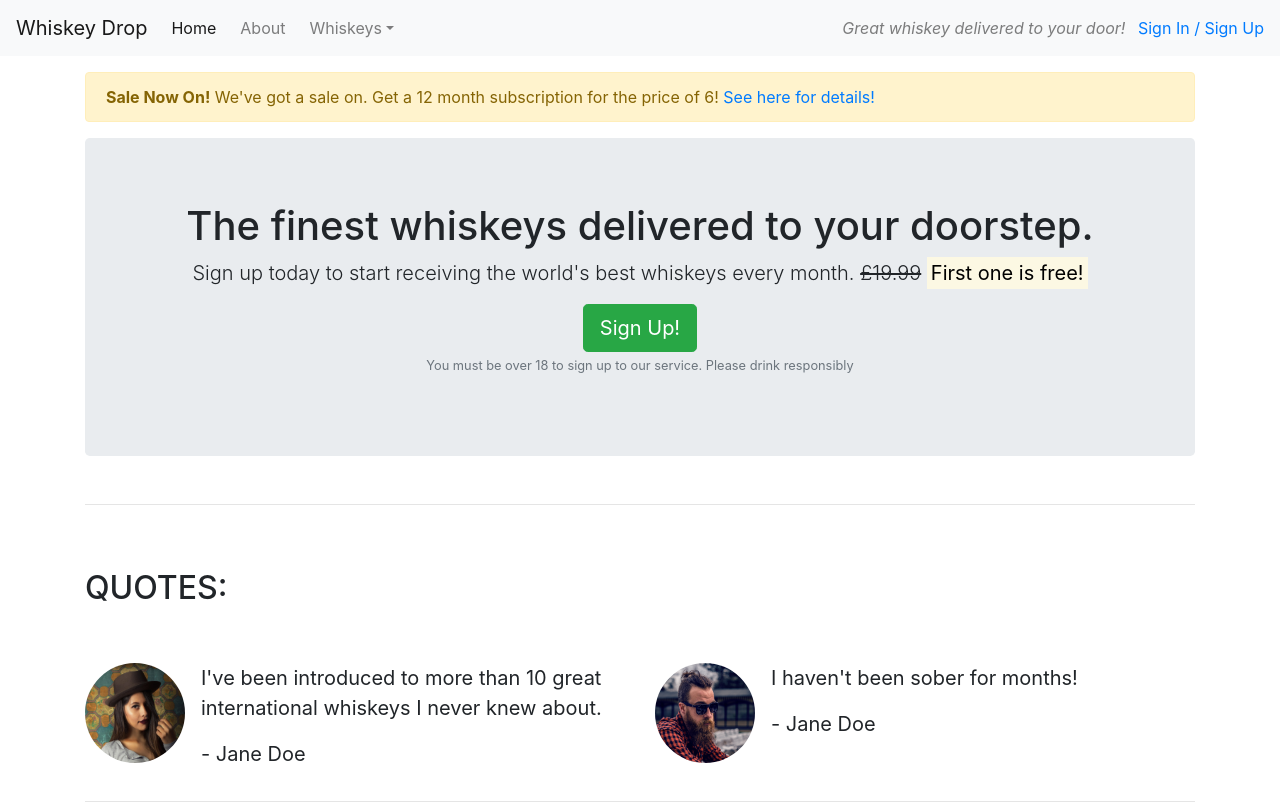
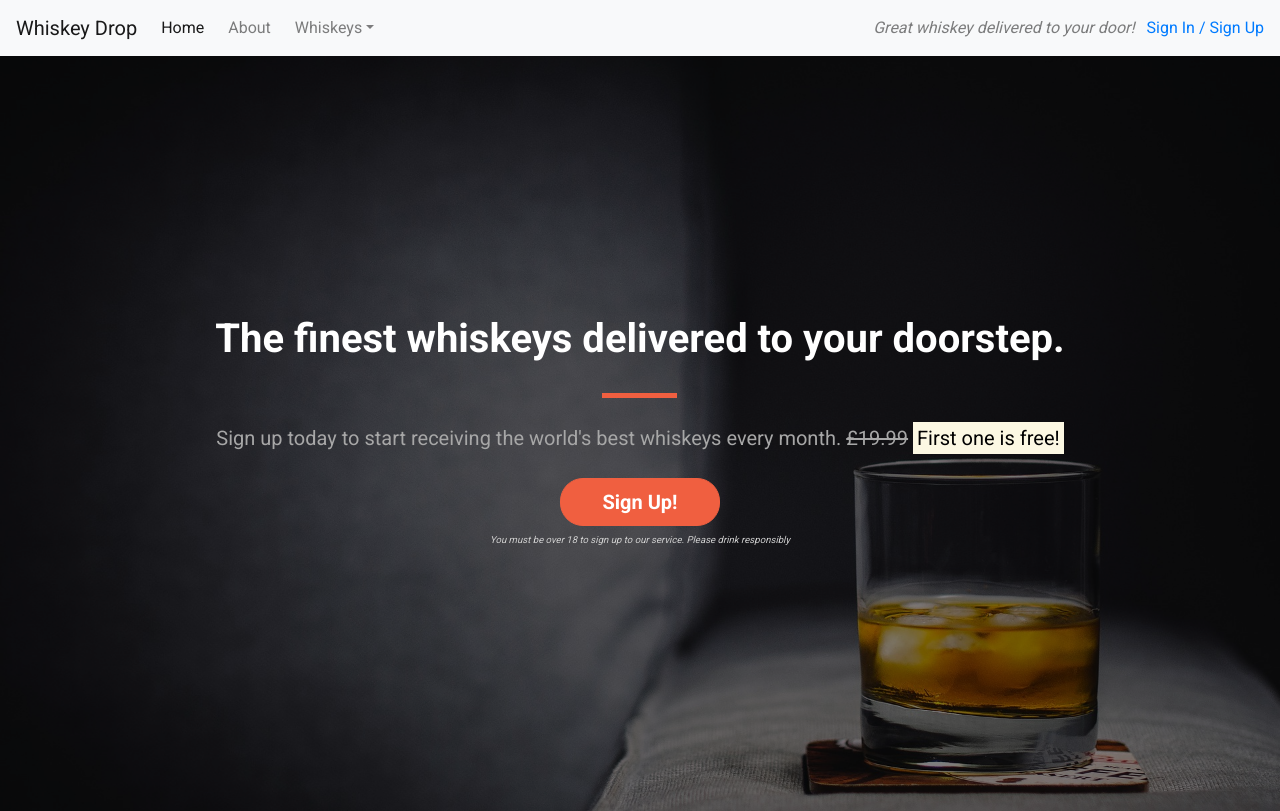
Before and after one commit to fredboys/Boootstrap-practice, a plain HTML site: page index.html in a window 1280 px wide. Shown: the top 811 px of the page. Drawn offline with nearby package versions, Linux system fonts and the light colour scheme.

Commit message:
Add background image and style buttons

```diff
--- /dev/null
+++ b/css/style.css
@@ -0,0 +1,95 @@
+body {
+    font-family: 'Roboto', sans-serif;
+}
+
+.alert-container {}
+
+.callout-container {
+    height: 100vh;
+
+    background: url(../images/whiskey-background.jpg) no-repeat bottom right fixed;
+    -webkit-background-size: cover;
+    -moz-background-size: cover;
+    -o-background-size: cover;
+    background-size: cover;
+
+    display: flex;
+    align-items: center;
+    justify-content: center;
+
+    position: relative;
+}
+
+.opaque-overlay {
+    position: absolute;
+    top: 0;
+    left: 0;
+    height: 100%;
+    width: 100%;
+    background-color: rgba(0,0,0,0.5);
+}
+
+.quotes-container {}
+
+.features-container {}
+
+/* Blcok dividers */
+
+.block-divider {
+    width: 75px;
+    height: 5px;
+    border: 0;
+}
+
+.block-divider--orange {
+    background-color: #f05f40;;
+}
+
+.block-divider--short {
+    width: 35px;
+}
+
+/* Jumbotron*/
+
+.jumbotron {
+    background-color: transparent;
+}
+
+.jumbotron-header {
+    color: white;
+    font-weight: bold;
+    margin-bottom: 30px;
+}
+
+.jumbotron .lead {
+    margin: 25px 0;
+    color: #a7a7a7;
+}
+
+.jumbotron small {
+    font-size: 60%;
+    font-style: italic;
+    color: #d0d0d0;
+}
+
+/* Buttons */
+
+.btn--cta {
+    font-weight: bold;
+    border-radius: 23px;
+    width: 160px;
+}
+
+.btn--red {
+    color: white;
+    background-color: #f05f40;
+    border-color: #f05f40;
+}
+
+.btn--red:hover,
+.btn--red:active,
+.btn--red:focus,
+.btn--red:active:focus {
+    background-color: #df4929;
+    border-color: #df4929;
+}
--- a/index.html
+++ b/index.html
@@ -8,6 +8,8 @@
     <meta name="viewport" content="width=device-width, initial-scale=1.0">
     <link rel="stylesheet" href="https://maxcdn.bootstrapcdn.com/bootstrap/4.1.3/css/bootstrap.min.css">
     <script src="https://kit.fontawesome.com/acf261aa30.js" crossorigin="anonymous"></script>
+    <link href="https://fonts.googleapis.com/css?family=Roboto:400,700" rel="stylesheet">
+    <link rel="stylesheet" href="css/style.css" type="text/css">
 </head>
 
 <body>
@@ -42,7 +44,7 @@
             <a href="/login">Sign In / Sign Up</a>
         </div>
     </nav>
-    <article class="container mt-3">
+    <!-- <div class="container alert-container">
         <div class="row d-none d-sm-block">
             <div class="col-12">
                 <div class="alert alert-warning">
@@ -51,24 +53,29 @@
                 </div>
             </div>
         </div>
+    </div> -->
+    <div class="container-fluid callout-container">
         <!-- Callout -->
+        <div class="opaque-overlay">&nbsp;</div>
       <div class="row">
           <div class="col-12">
               <section class="callout jumbotron text-center">
-                  <h1>The finest whiskeys delivered to your doorstep.</h1>
+                  <h1 class="jumbotron-header">The finest whiskeys delivered to your doorstep.</h1>
+                  <hr class="block-divider block-divider--orange">
                   <p class="lead">Sign up today to start receiving the world's best whiskeys every month.
                       <s class="d-none d-sm-inline">£19.99</s>
                       <span class="d-inline d-sm-none"><br></span>
                       <strong><mark>First one is free!</mark></strong></p>
-                  <button class="btn btn-success btn-lg" data-toggle="modal" data-target="#signUpModal">Sign Up!</button>
+                  <button class="btn btn--cta btn--red btn-lg" data-toggle="modal" data-target="#signUpModal">Sign Up!</button>
                   <p class="text-muted"><small>You must be over 18 to sign up to our service. Please drink responsibly</small></p>
               </section>
           </div>
       </div>
       <!-- /.callout -->
-      <hr>
+    </div>
 
       <!-- Quotes -->
+      <div class="container quotes-container">
       <section class="quotes">
           <div class="row">
               <div class="col-12 my-5">
@@ -105,9 +112,10 @@
           </div>
       </section>
       <!-- /.quotes -->
-      <hr>
+      </div>
 
       <!-- Features -->
+      <div class="features-container">
       <section class="features">
           <div class="row">
               <div class="col-12 my-5">
@@ -139,7 +147,7 @@
           </div>
       </section>
         <!-- /.features -->
-    </article>
+    </div>
 
     <div class="modal" tabindex="-1" role="dialog" id="signUpModal">
         <div class="modal-dialog" role="document">
```
Also changed, not shown: images/whiskey-background.jpg (added).
